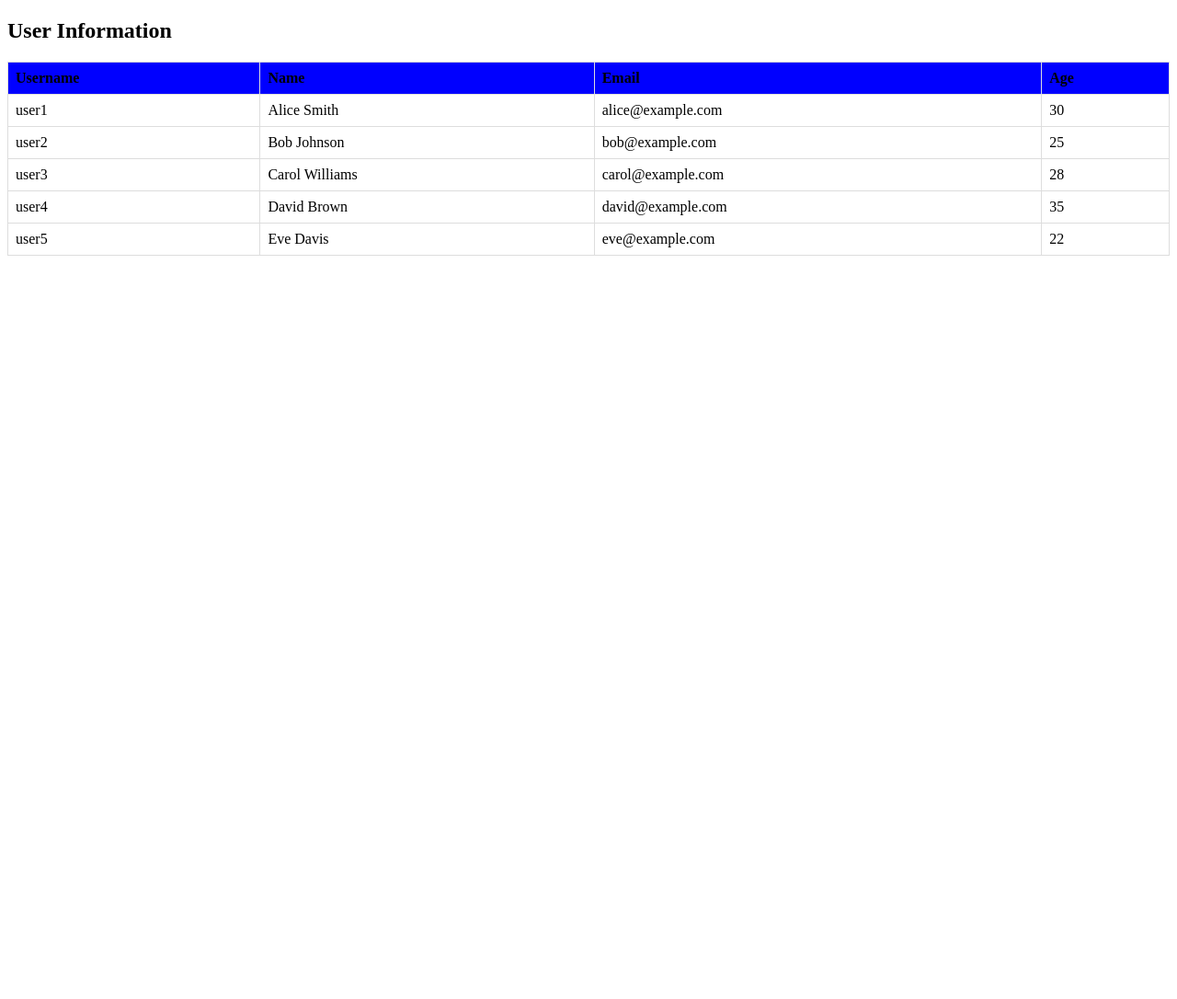
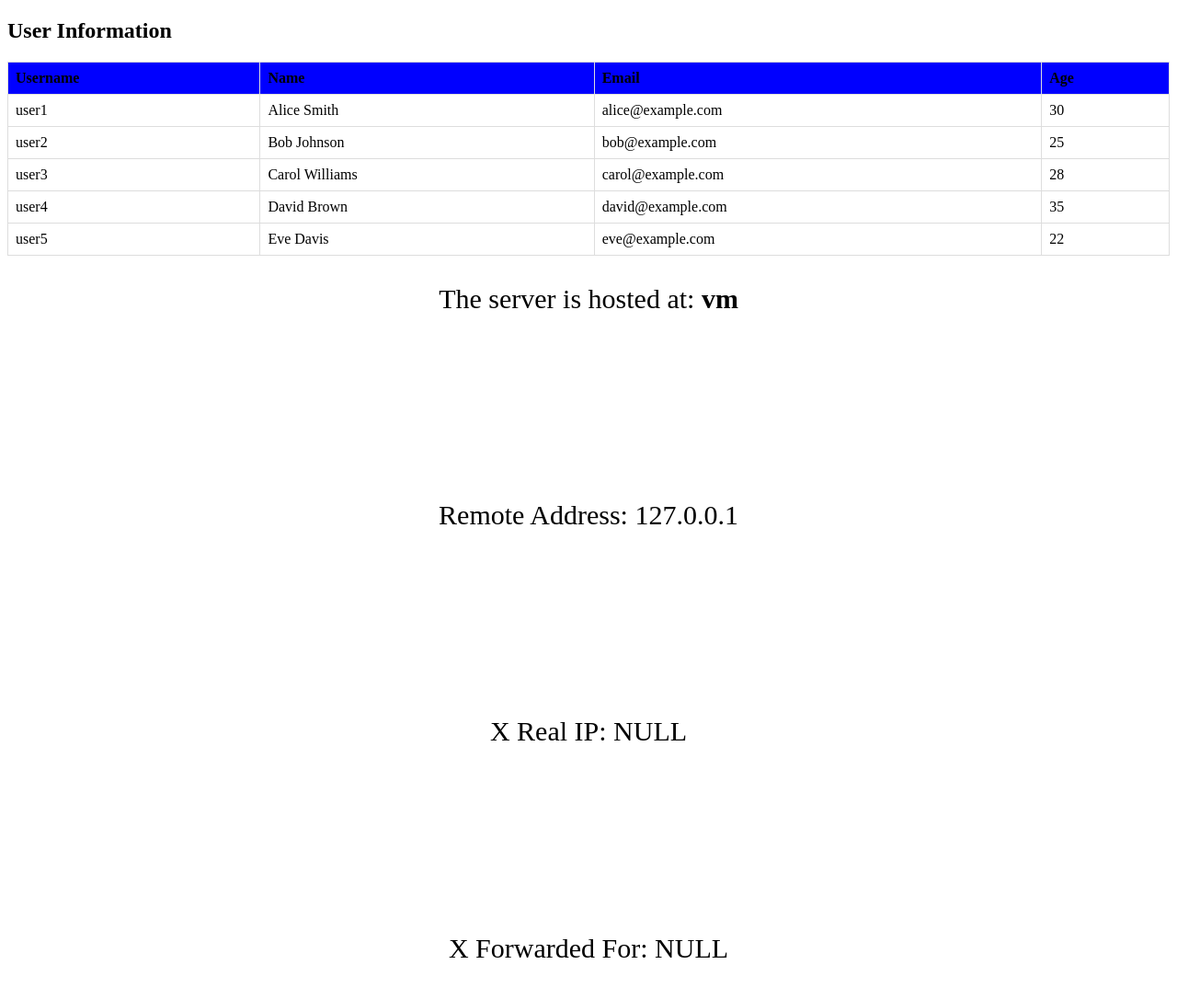
Before and after one commit to FuReAsu/docker, a PHP site: page / in a window 1280 px wide. Shown: the whole page at 92% size. Before the commit the page ends 278 px from the top, so only its background shows below. Run offline with PHP 8.4, Linux system fonts and the light colour scheme; data comes from the database, SQL or seed files in the repository; data that the repository does not hold is empty.

Commit message:
webdbsvr updated database config and index

```diff
--- a/webdbsvr/docker-compose.yml
+++ b/webdbsvr/docker-compose.yml
@@ -22,7 +22,7 @@ services:
       MYSQL_ROOT_PASSWORD: root_P@ssw0rd
       MYSQL_USERNAME: webadmin
       MYSQL_USER_PASSWORD: webadmin_P@ssw0rd
-      MYSQL_REMOTE_HOST: websvr.webdbsvr_backend
+      MYSQL_REMOTE_HOST: '%'
     hostname: dbsvr
     volumes:
       - ./db/queries:/home/ubuntu/queries
--- a/webdbsvr/web/www/index.php
+++ b/webdbsvr/web/www/index.php
@@ -8,6 +8,17 @@
         table { width: 100%; border-collapse: collapse; }
         th, td { padding: 8px; text-align: left; border: 1px solid #ddd; }
         th { background-color: blue; }
+        .footer{
+            margin-bottom: 20px;
+            text-align: center;
+            font-family: 'Times New Roman', Times, serif;
+            font-size: 30px;
+            display: flex;
+            flex-direction: column;
+            justify-content: space-between;
+            height: 100vh;
+            margin: 0;
+        }
     </style>
 </head>
 <body>
@@ -62,6 +73,34 @@ if ($result && $result->num_rows > 0) {
 
 $conn->close();
 ?>
+<div class="footer">
+        <p>The server is hosted at: <strong><?php echo gethostname(); ?></strong></p>
+        <p>Remote Address: <?php $remote_addr=$_SERVER['REMOTE_ADDR']; echo $remote_addr; ?></p>
+        <p>X Real IP:
+            <?php
+                if (!empty($_SERVER['HTTP_X_REAL_IP'])) {
+                     $x_real_ip = $_SERVER['HTTP_X_REAL_IP'];
+
+                } else {
+                    $x_real_ip = 'NULL';
+
+                }
+                echo $x_real_ip;
+            ?>
+        </p>
+        <p> X Forwarded For:
+            <?php
+                if (!empty($_SERVER['HTTP_X_FORWARDED_FOR'])) {
+                    $x_forwarded_for= $_SERVER['HTTP_X_FORWARDED_FOR'];
+
+                } else {
+                    $x_forwarded_for = 'NULL';
+
+                }
+                echo $x_forwarded_for;
+            ?>
+        </p>
+</div>
 
 </body>
 </html>
```
Also changed, not shown: 1 other file.
